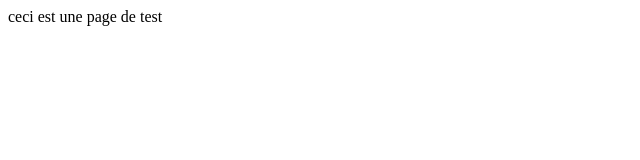
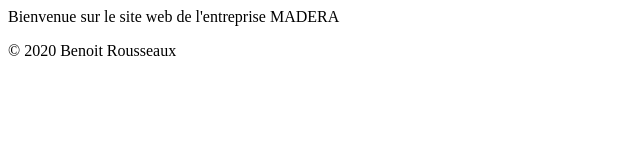
Before and after one commit to benoitrx/cesiweb2020, a plain HTML site: page index.html in a window 1280 px wide. Shown: the whole page, without its empty margins (0-640 px from the left). Drawn offline with Linux system fonts and the light colour scheme.

Commit message:
nouvelles pages

```diff
--- a/index.html
+++ b/index.html
@@ -1,3 +1,15 @@
+<!DOCTYPE html>
 <html>
-ceci est une page de test
+  <head>
+    <meta charset="UTF-8">
+    <title>ENTREPRISE MADERA</title>
+  </head>
+  <body>
+      <div>
+        Bienvenue sur le site web de l'entreprise MADERA
+      </div>
+      <footer>
+        <p>© 2020 Benoit Rousseaux</p>
+    </footer>
+  </body>
 </html>
```
Also changed, not shown: img/logo madera.png (added), img/madera.jpg (added), page2.html (added).
